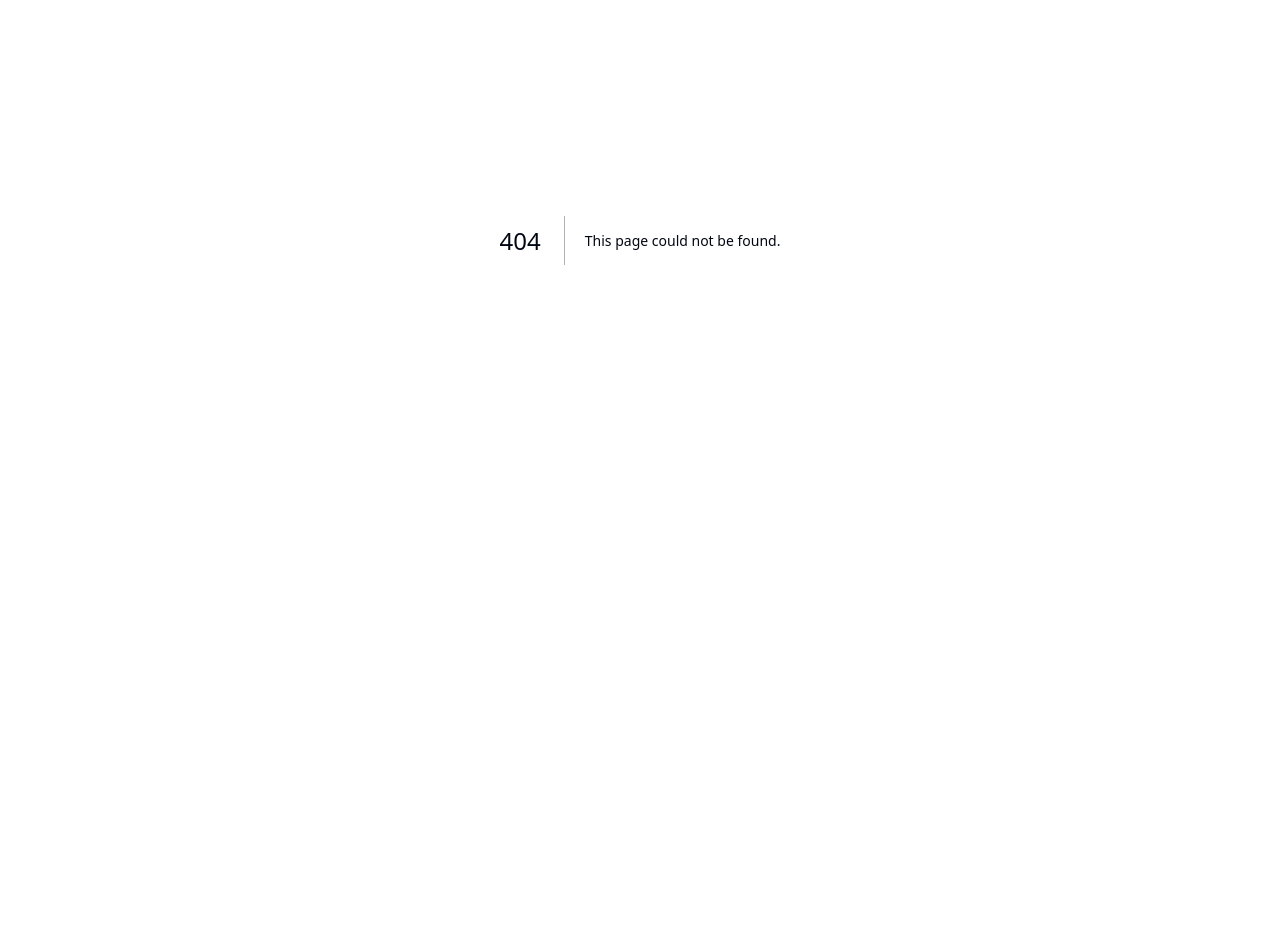
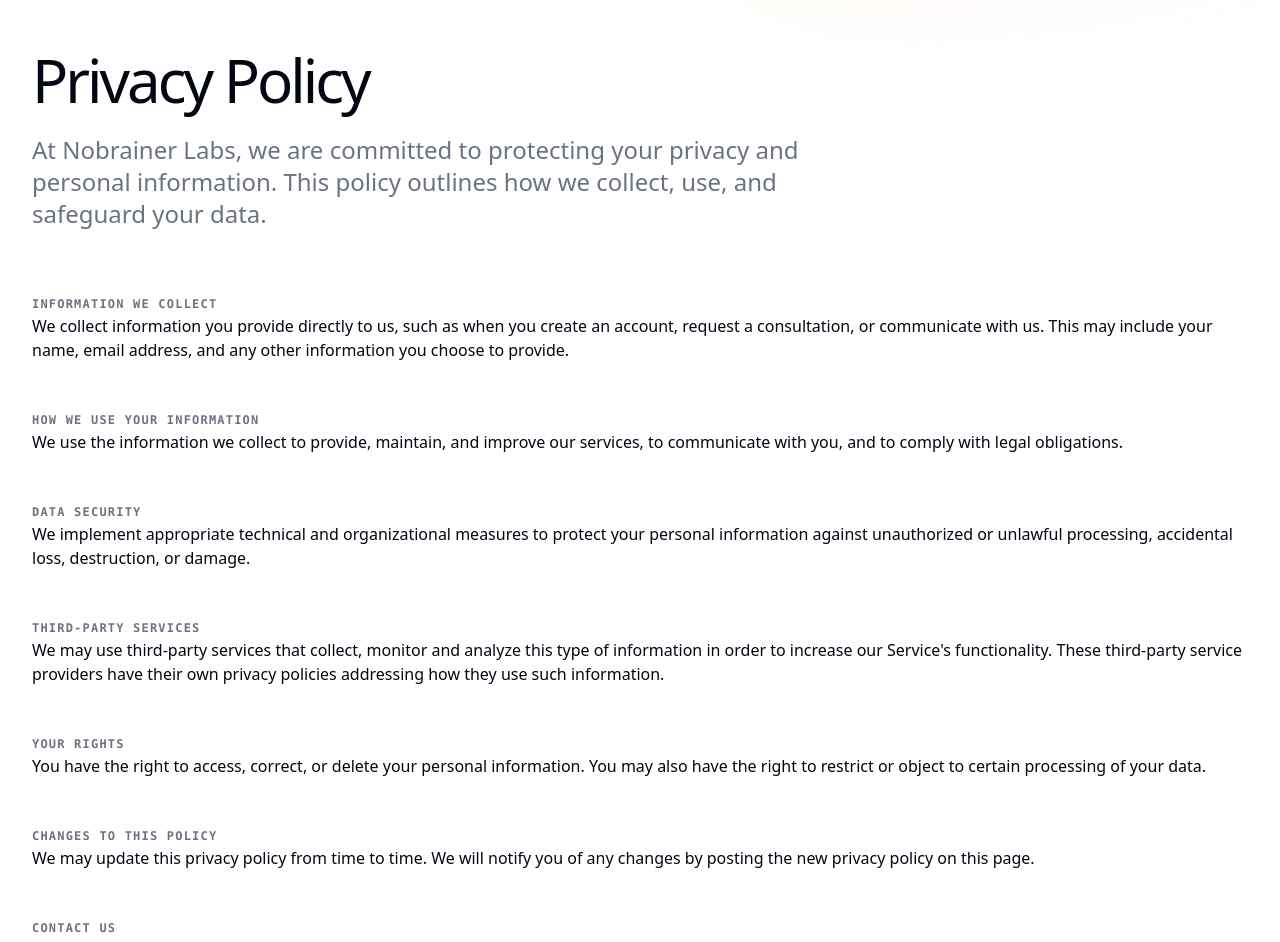
Before and after one commit to jaequery/nobrainerlabs, a Next.js app: page /privacy-policy in a window 1280 px wide. Before the commit this address had no page. Shown: the part 160-1102 px from the top of the page. Before the commit the page ends 800 px from the top, so only its background shows below. Built offline with nearby package versions, Linux system fonts and the light colour scheme; a web font is replaced by a local one.

Commit message:
update tos and privacy

```diff
--- /dev/null
+++ b/src/app/privacy-policy/page.tsx
@@ -0,0 +1,16 @@
+import PrivacyPolicy from '@/components/privacy-policy'
+import type { Metadata } from 'next'
+
+export const metadata: Metadata = {
+  title: 'Privacy Policy',
+  description:
+    'We&apos;re on a mission to transform product development by building highly functional MVPs at a fraction of the cost and time.',
+}
+
+export default function PrivacyPolicyPage() {
+  return (
+    <main className="overflow-hidden">
+      <PrivacyPolicy />
+    </main>
+  )
+}
--- /dev/null
+++ b/src/app/terms-of-service/page.tsx
@@ -0,0 +1,16 @@
+import TermsOfService from '@/components/terms-of-service'
+import type { Metadata } from 'next'
+
+export const metadata: Metadata = {
+  title: 'Terms of Service',
+  description:
+    'We&apos;re on a mission to transform product development by building highly functional MVPs at a fraction of the cost and time.',
+}
+
+export default function TermsOfServicePage() {
+  return (
+    <main className="overflow-hidden">
+      <TermsOfService />
+    </main>
+  )
+}
--- a/src/components/footer.tsx
+++ b/src/components/footer.tsx
@@ -57,7 +57,7 @@ function Sitemap() {
       <div>
         <SitemapHeading>Company</SitemapHeading>
         <SitemapLinks>
-          <SitemapLink href="/company">Company</SitemapLink>
+          <SitemapLink href="/company">Our Mission</SitemapLink>
           <SitemapLink href="/company">Careers</SitemapLink>
         </SitemapLinks>
       </div>
@@ -75,8 +75,8 @@ function Sitemap() {
       <div>
         <SitemapHeading>Company</SitemapHeading>
         <SitemapLinks>
-          <SitemapLink href="#">Terms of service</SitemapLink>
-          <SitemapLink href="#">Privacy policy</SitemapLink>
+          <SitemapLink href="/terms-of-service">Terms of service</SitemapLink>
+          <SitemapLink href="/privacy-policy">Privacy policy</SitemapLink>
         </SitemapLinks>
       </div>
     </>
--- /dev/null
+++ b/src/components/privacy-policy.tsx
@@ -0,0 +1,96 @@
+import { Container } from '@/components/container'
+import { Footer } from '@/components/footer'
+import { GradientBackground } from '@/components/gradient'
+import { Navbar } from '@/components/navbar'
+import { Heading, Lead, Subheading } from '@/components/text'
+import type { Metadata } from 'next'
+
+export const metadata: Metadata = {
+  title: 'Privacy Policy',
+  description:
+    'Our commitment to protecting your privacy and personal information.',
+}
+
+function Header() {
+  return (
+    <Container className="mt-16">
+      <Heading as="h1">Privacy Policy</Heading>
+      <Lead className="mt-6 max-w-3xl">
+        At Nobrainer Labs, we are committed to protecting your privacy and
+        personal information. This policy outlines how we collect, use, and
+        safeguard your data.
+      </Lead>
+    </Container>
+  )
+}
+
+function PolicyContent() {
+  return (
+    <Container className="mt-16 mb-32">
+      <div className="prose prose-gray max-w-none ">
+        <Subheading>Information We Collect</Subheading>
+        <p className="mb-12">
+          We collect information you provide directly to us, such as when you
+          create an account, request a consultation, or communicate with us.
+          This may include your name, email address, and any other information
+          you choose to provide.
+        </p>
+
+        <Subheading>How We Use Your Information</Subheading>
+        <p className="mb-12">
+          We use the information we collect to provide, maintain, and improve
+          our services, to communicate with you, and to comply with legal
+          obligations.
+        </p>
+
+        <Subheading>Data Security</Subheading>
+        <p className="mb-12">
+          We implement appropriate technical and organizational measures to
+          protect your personal information against unauthorized or unlawful
+          processing, accidental loss, destruction, or damage.
+        </p>
+
+        <Subheading>Third-Party Services</Subheading>
+        <p className="mb-12">
+          We may use third-party services that collect, monitor and analyze this
+          type of information in order to increase our Service&apos;s functionality.
+          These third-party service providers have their own privacy policies
+          addressing how they use such information.
+        </p>
+
+        <Subheading>Your Rights</Subheading>
+        <p className="mb-12">
+          You have the right to access, correct, or delete your personal
+          information. You may also have the right to restrict or object to
+          certain processing of your data.
+        </p>
+
+        <Subheading>Changes to This Policy</Subheading>
+        <p className="mb-12">
+          We may update this privacy policy from time to time. We will notify
+          you of any changes by posting the new privacy policy on this page.
+        </p>
+
+        <Subheading>Contact Us</Subheading>
+        <p className="mb-12">
+          If you have any questions about this Privacy Policy, please contact us
+          at privacy@nobrainerlabs.com.
+        </p>
+      </div>
+    </Container>
+  )
+}
+
+export default function PrivacyPolicy() {
+  return (
+    <main className="overflow-hidden">
+      <GradientBackground />
+      <Container>
+        <Navbar />
+      </Container>
+      <Header />
+      <PolicyContent />
+      <Footer />
+    </main>
+  )
+}
--- /dev/null
+++ b/src/components/terms-of-service.tsx
@@ -0,0 +1,95 @@
+import { Container } from '@/components/container'
+import { Footer } from '@/components/footer'
+import { GradientBackground } from '@/components/gradient'
+import { Navbar } from '@/components/navbar'
+import { Heading, Lead, Subheading } from '@/components/text'
+import type { Metadata } from 'next'
+
+export const metadata: Metadata = {
+  title: 'Terms of Service',
+  description: 'Our terms and conditions for using Nobrainer Labs services.',
+}
+
+function Header() {
+  return (
+    <Container className="mt-16">
+      <Heading as="h1">Terms of Service</Heading>
+      <Lead className="mt-6 max-w-3xl">
+        Welcome to Nobrainer Labs. These Terms of Service govern your use of our
+        website and services. By accessing or using our services, you agree to
+        be bound by these terms.
+      </Lead>
+    </Container>
+  )
+}
+
+function TermsOfServiceContent() {
+  return (
+    <Container className="mb-32 mt-16">
+      <div className="prose prose-gray max-w-none">
+        <Subheading>Acceptance of Terms</Subheading>
+        <p className="mb-12">
+          By accessing or using our services, you agree to be bound by these
+          Terms of Service and all applicable laws and regulations. If you do
+          not agree with any part of these terms, you may not use our services.
+        </p>
+
+        <Subheading>Use of Services</Subheading>
+        <p className="mb-12">
+          You agree to use our services only for lawful purposes and in
+          accordance with these Terms of Service. You are prohibited from
+          violating or attempting to violate the security of the website.
+        </p>
+
+        <Subheading>Intellectual Property</Subheading>
+        <p className="mb-12">
+          The content, features, and functionality of our website are owned by
+          Nobrainer Labs and are protected by international copyright,
+          trademark, patent, trade secret, and other intellectual property laws.
+        </p>
+
+        <Subheading>User Accounts</Subheading>
+        <p className="mb-12">
+          When you create an account with us, you must provide accurate and
+          complete information. You are solely responsible for the activity that
+          occurs on your account.
+        </p>
+
+        <Subheading>Limitation of Liability</Subheading>
+        <p className="mb-12">
+          Nobrainer Labs shall not be liable for any indirect, incidental,
+          special, consequential or punitive damages, including without
+          limitation, loss of profits, data, use, goodwill, or other intangible
+          losses.
+        </p>
+
+        <Subheading>Changes to Terms</Subheading>
+        <p className="mb-12">
+          We reserve the right to modify or replace these Terms of Service at
+          any time. It is your responsibility to check these Terms periodically
+          for changes.
+        </p>
+
+        <Subheading>Contact Us</Subheading>
+        <p className="mb-12">
+          If you have any questions about these Terms of Service, please contact
+          us at legal@nobrainerlabs.com.
+        </p>
+      </div>
+    </Container>
+  )
+}
+
+export default function TermsOfService() {
+  return (
+    <main className="overflow-hidden">
+      <GradientBackground />
+      <Container>
+        <Navbar />
+      </Container>
+      <Header />
+      <TermsOfServiceContent />
+      <Footer />
+    </main>
+  )
+}
```
